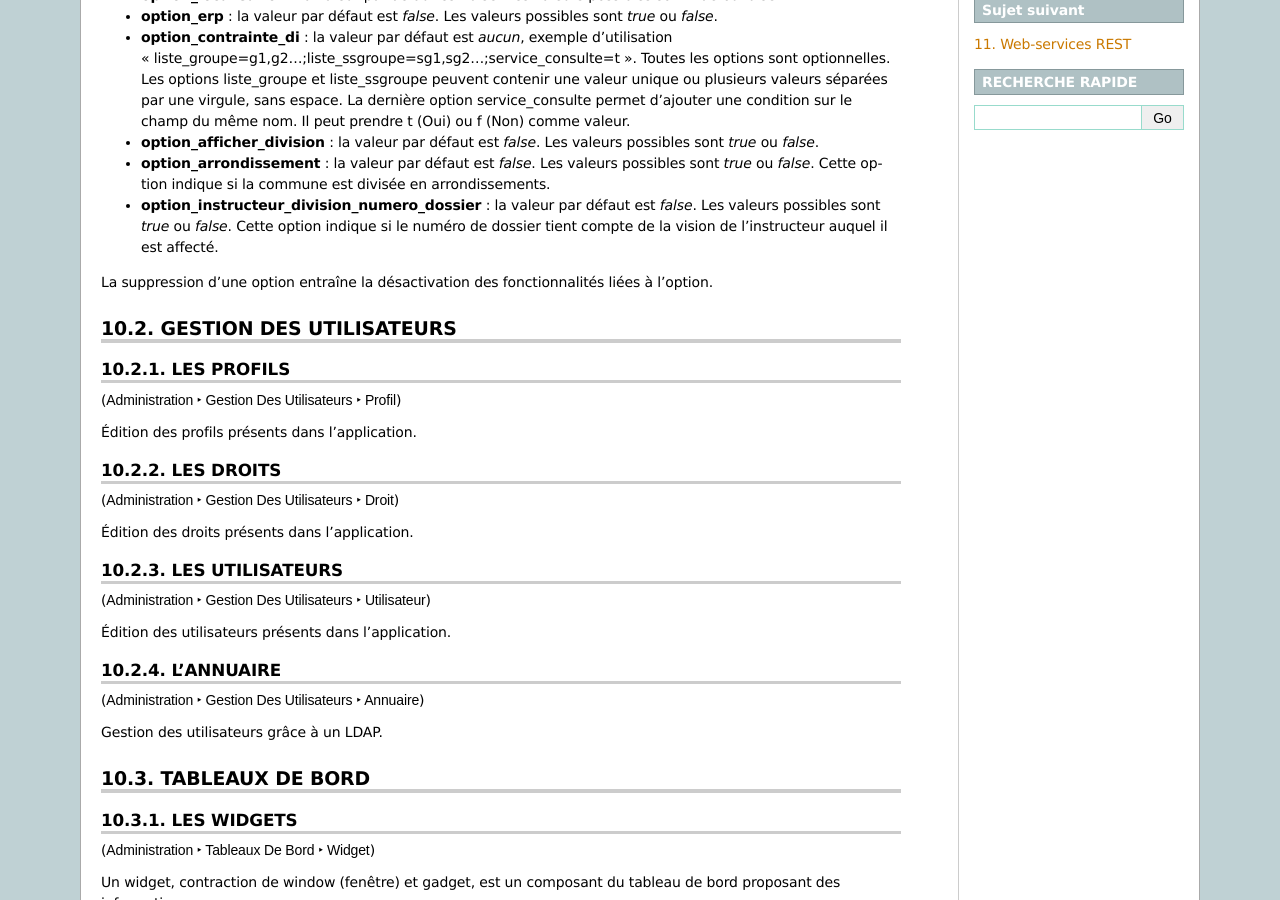
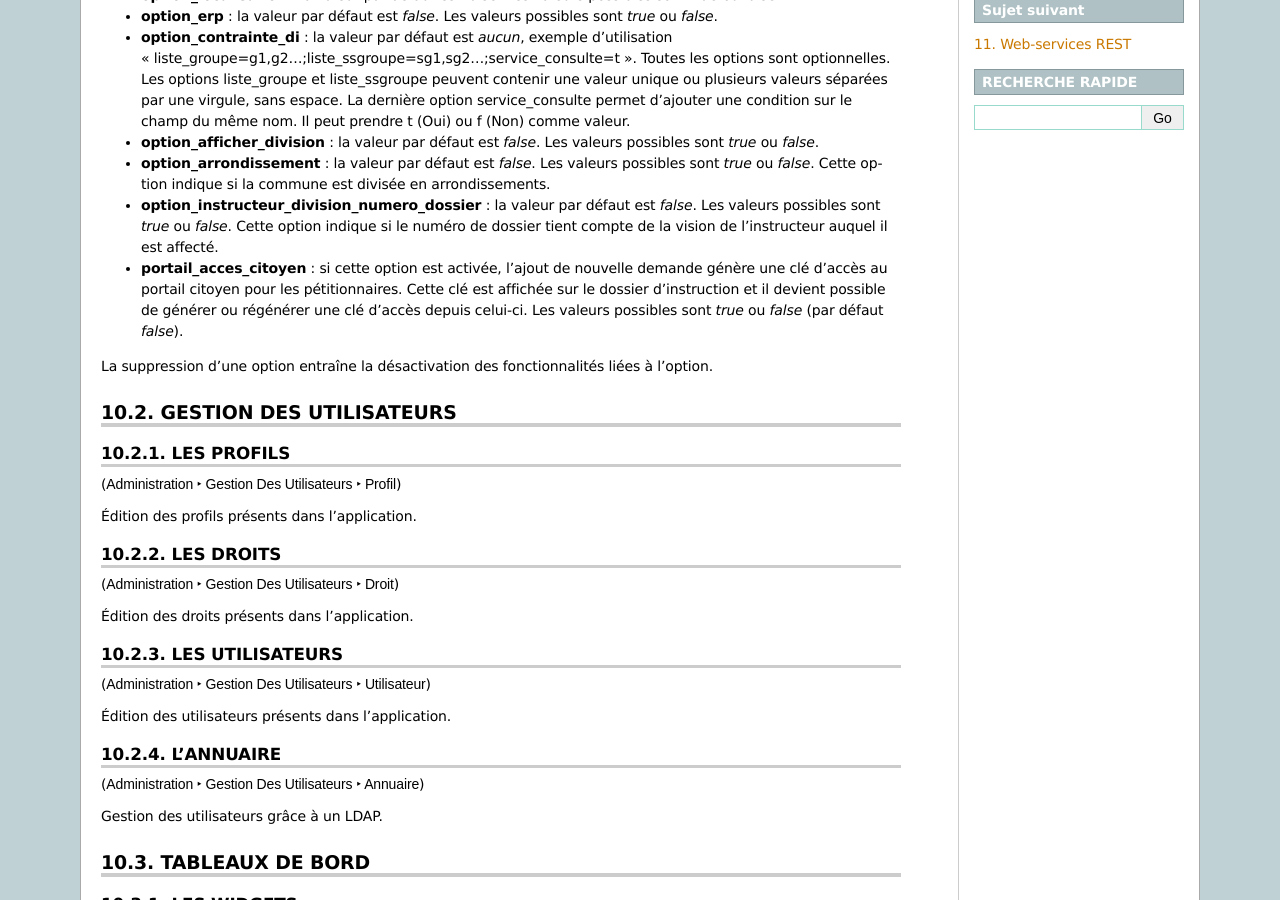
Before and after one commit to mpavaux/openads-documentation, a Sphinx documentation site: the page built from source/manuel_utilisateur/administration.rst, in a window 1280 px wide and 900 px high, scrolled down 592 px. Built offline with Sphinx 7.4.7, drawn with Linux system fonts in a browser that asks for light colours.

Commit message:
* option "portail_acces_citoyen"

```diff
--- a/source/manuel_utilisateur/administration.rst
+++ b/source/manuel_utilisateur/administration.rst
@@ -65,6 +65,7 @@
 * **option_instructeur_division_numero_dossier** : la valeur par défaut est *false*. Les valeurs
   possibles sont *true* ou *false*.
   Cette option indique si le numéro de dossier tient compte de la vision de l'instructeur auquel il est affecté.
+* **portail_acces_citoyen** : si cette option est activée, l'ajout de nouvelle demande génère une clé d'accès au portail citoyen pour les pétitionnaires. Cette clé est affichée sur le dossier d'instruction et il devient possible de générer ou régénérer une clé d'accès depuis celui-ci. Les valeurs possibles sont *true* ou *false* (par défaut *false*).
 
 La suppression d'une option entraîne la désactivation des fonctionnalités liées
 à l'option.
```
